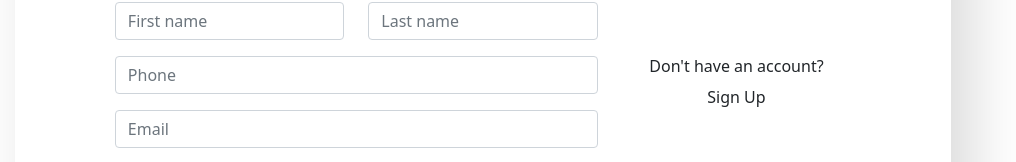
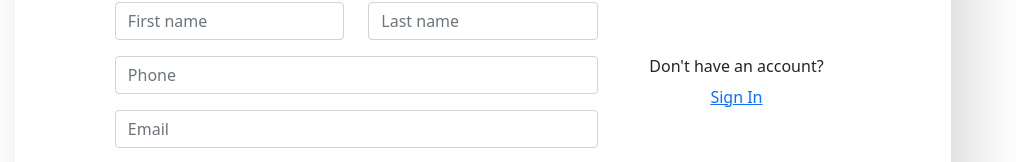
Before and after one commit to CodersTrio/tradeBid-client, a React (Create React App) app: page /signUp in a window 1280 px wide. Shown: the part 317-479 px from the top of the page, without its empty margins (157-1173 px from the left). Built offline with nearby package versions, Linux system fonts and the light colour scheme; no server answers.

Commit message:
signin link added with signUp

```diff
--- a/src/components/authentication/SignIn/SignIn.js
+++ b/src/components/authentication/SignIn/SignIn.js
@@ -37,7 +37,7 @@ const SignIn = () => {
                         <input className="passwordInp" type="password" name="password" placeholder="Enter your password" onChange={handleOnChange}/>
                         <br /><br />
                         <Button className="py-2  px-5" variant="info" type="submit">Log in</Button>
-                        {user?.email && <Alert severity="success">Login successfully!</Alert>}
+                        {/* {user?.email && <Alert severity="success">Login successfully!</Alert>} */}
                         </form>
                     </div>
                     <div className="col-md-4 signUpNow" style={{padding: '20px', backgroundColor:'cyan'}}>
--- a/src/components/authentication/SignUp/SignUp.js
+++ b/src/components/authentication/SignUp/SignUp.js
@@ -1,5 +1,5 @@
 import React, { useRef, useState } from 'react';
-import { useHistory } from 'react-router-dom';
+import { Link, useHistory } from 'react-router-dom';
 
 import './SignUp.css';
 import useAuth from './../../../hook/useAuth';
@@ -73,7 +73,7 @@ const SignUp = () => {
                     </div>
                     <div className="col-md-4 signUpNow mt-3">
                         <div><h6 >Don't have an account? </h6></div>
-                        <div><p>Sign Up</p></div>
+                        <div><p><Link to="/signIn">Sign In</Link></p></div>
                     </div>
                 </div>
             </div>
```
